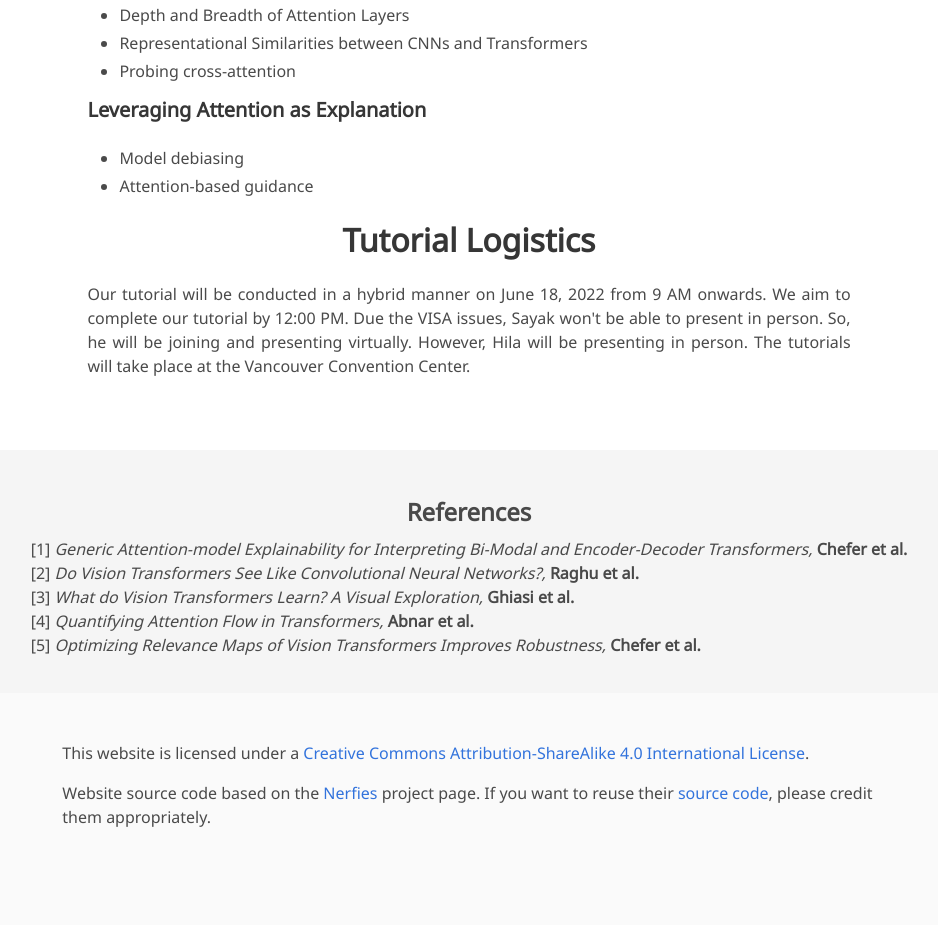
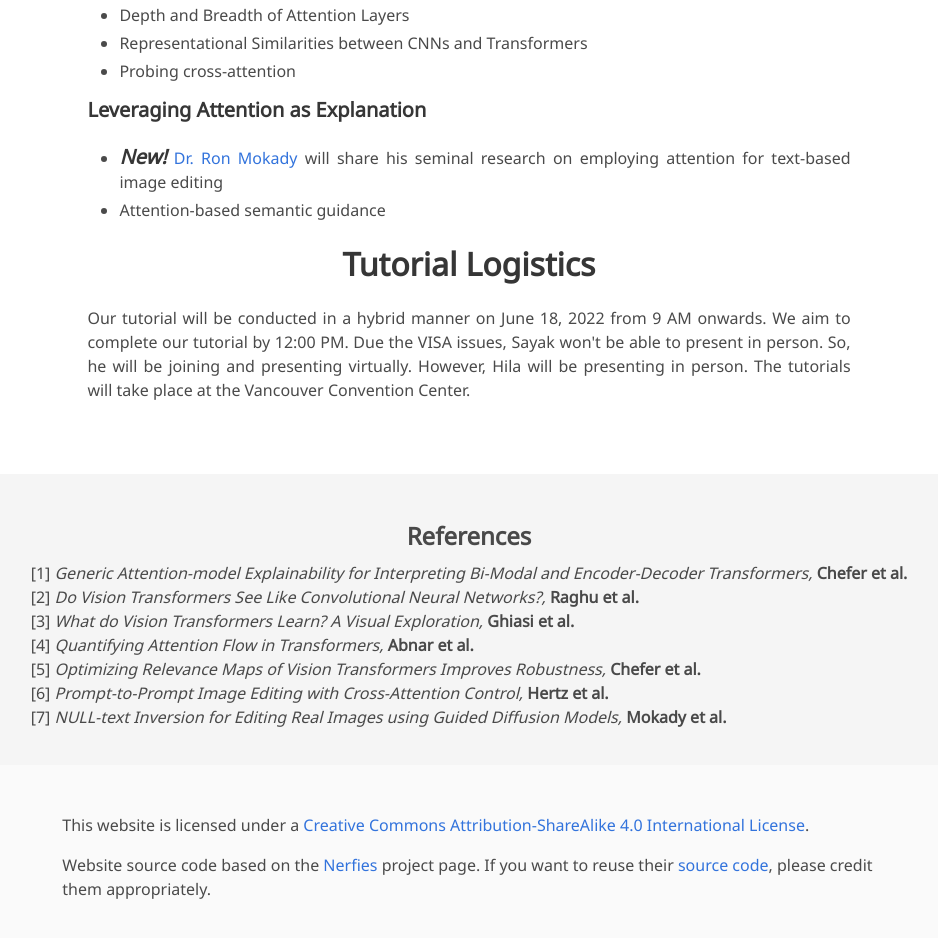
Before and after one commit to all-things-vits/atv, a plain HTML site: page index.html in a window 1280 px wide. Shown: the part 1721-2659 px from the top of the page, without its empty margins (171-1109 px from the left). Drawn offline with nearby package versions, Linux system fonts and the light colour scheme; some icons are missing; a web font is replaced by a local one.

Commit message:
add guest talk

```diff
--- a/index.html
+++ b/index.html
@@ -182,10 +182,10 @@
 
 		  <ul>
               <li>
-                  Model debiasing
+                  <i><b><span class="title is-5 blink">New!</span></b></i> <a href="https://rmokady.github.io/"> Dr. Ron Mokady</a> will share his seminal research on employing attention for text-based image editing
               </li>
               <li>
-                  Attention-based guidance
+                  Attention-based semantic guidance
               </li>
           </ul>
 
@@ -225,7 +225,10 @@
 		   <br>
 		   [5] <i>Optimizing Relevance Maps of Vision Transformers Improves Robustness, </i> <b> Chefer et al.</b>
 		   <br>
-
+            [6] <i>Prompt-to-Prompt Image Editing with Cross-Attention Control, </i> <b> Hertz et al.</b>
+		   <br>
+             [7]<i>	NULL-text Inversion for Editing Real Images using Guided Diffusion Models, </i> <b> Mokady et al.</b>
+		   <br>
           </p>
         </div>
 		</div>
```
